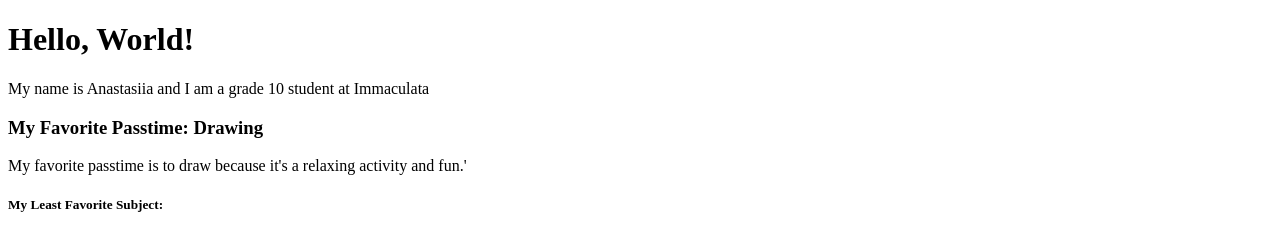
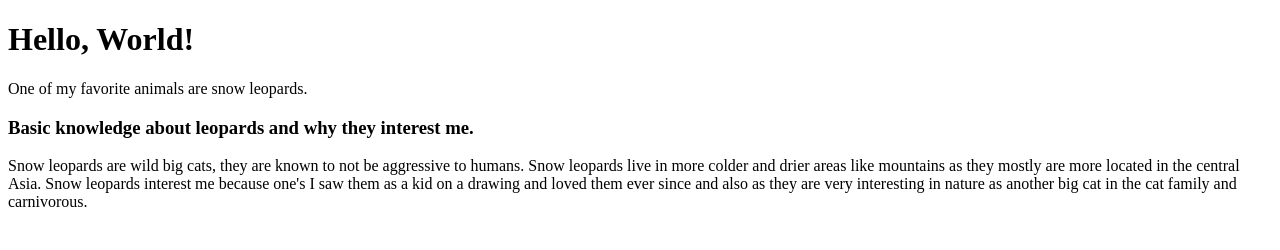
Before and after one commit to ICD2O-Digital-Tech-AnastasiiaL/Unit1-01-HTML-HelloWorld, a plain HTML site: page index2.html in a window 1280 px wide. Drawn offline with Linux system fonts and the light colour scheme.

Commit message:
Created my second web page!

```diff
--- a/index2.html
+++ b/index2.html
@@ -2,13 +2,12 @@
 <html>
   <head>
     <meta charset="utf-8">
-    <title>My Second Web page!</title>
+    <title>My Second Web Page!</title>
   </head>
   <body>
     <h1>Hello, World!</h1>
-    <p>My name is Anastasiia and I am a grade 10 student at Immaculata</p>
-    <h3>My Favorite Passtime: Drawing</h3>
-    <p>My favorite passtime is to draw because it's a relaxing activity and fun.'</p>
-    <h5>My Least Favorite Subject: </h5>
+    <p>One of my favorite animals are snow leopards.</p>
+    <h3>Basic knowledge about leopards and why they interest me.</h3>
+    <p>Snow leopards are wild big cats, they are known to not be aggressive to humans. Snow leopards live in more colder and drier areas like mountains as they mostly are more located in the central Asia. Snow leopards interest me because one's I saw them as a kid on a drawing and loved them ever since and also as they are very interesting in nature as another big cat in the cat family and carnivorous.</p>
   </body>
 </html>
```
